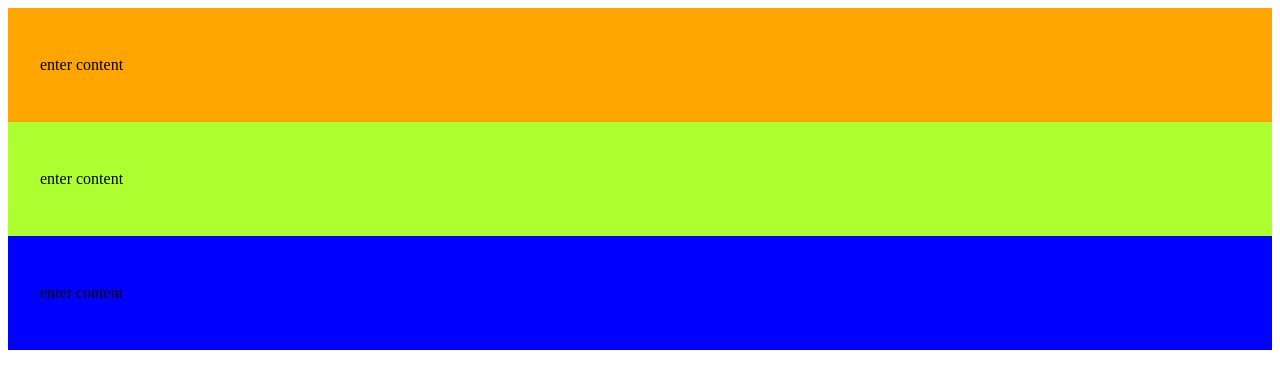
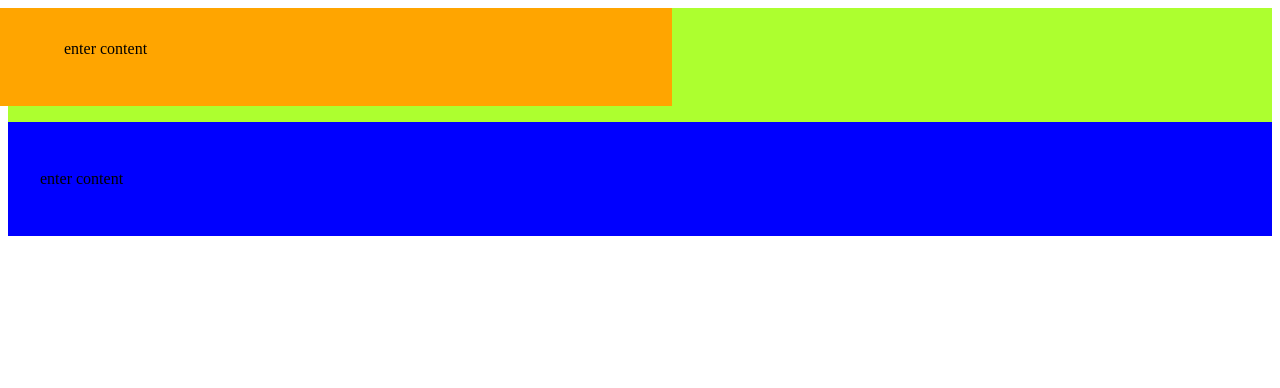
Before and after one commit to annikanotanneke/wra_410, a plain HTML site: page classwork/transitions.html in a window 1280 px wide. Drawn offline with Linux system fonts and the light colour scheme.

Commit message:
add transition

```diff
--- a/classwork/transitions.css
+++ b/classwork/transitions.css
@@ -1,6 +1,14 @@
+/*div setup*/
 .one {
     background-color: orange;
     padding: 2rem;
+    width: 45%;
+    padding-left: 8ch;
+    padding-top: 2ch;
+    position: absolute;
+    left:0;
+    opacity: 1;
+    transition: all 1.5s ease-in-out;
 }
 .two {
     background-color: greenyellow;
@@ -10,3 +18,10 @@
     background-color: blue;
     padding: 2rem;
 }
+
+/*div transitions*/
+
+.one:hover {
+    opacity: 0;
+    transform: scale(.5);
+}
```
